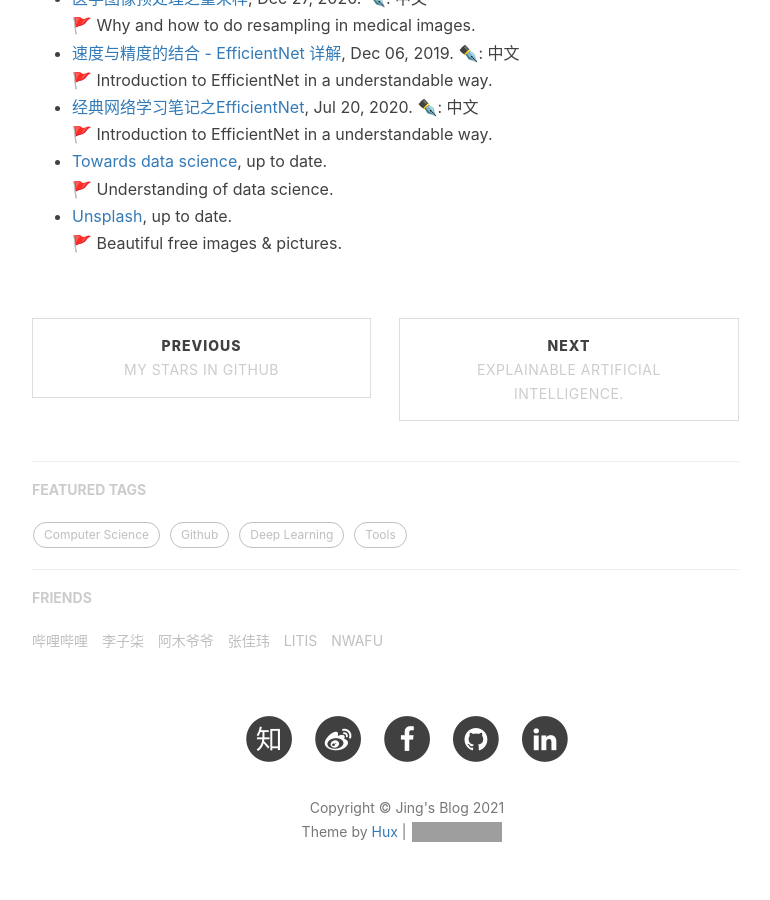
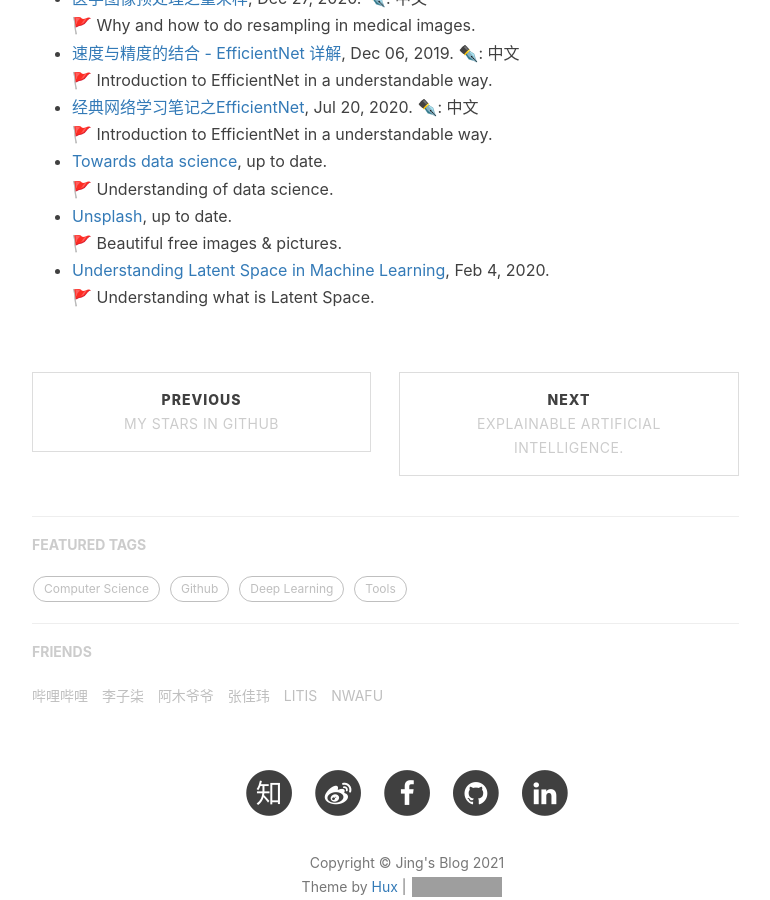
Before and after one commit to jizhang02/jizhang02.github.io, a Jekyll site: the page built from _posts/2021-04-12-blogs.markdown, in a window 1280 px wide and 900 px high, scrolled down 1142 px. Shown: the whole window, without its empty margins (233-1003 px from the left). Built offline with Jekyll 4.4.1, drawn with Linux system fonts in a browser that asks for light colours; nearby versions of some CDN libraries; comment, search, counter and statistics services are not loaded; grey boxes are pictures that could not be loaded.

Commit message:
Update 2021-04-12-blogs.markdown

```diff
--- a/_posts/2021-04-12-blogs.markdown
+++ b/_posts/2021-04-12-blogs.markdown
@@ -36,3 +36,5 @@ This post is the collection of very insigthful blogs in various areas, mainly fo
 🚩 Understanding of data science.
 * [Unsplash](https://unsplash.com/), up to date.
 🚩 Beautiful free images & pictures.
+* [Understanding Latent Space in Machine Learning](https://towardsdatascience.com/understanding-latent-space-in-machine-learning-de5a7c687d8d), Feb 4, 2020.
+🚩 Understanding what is Latent Space.
```
